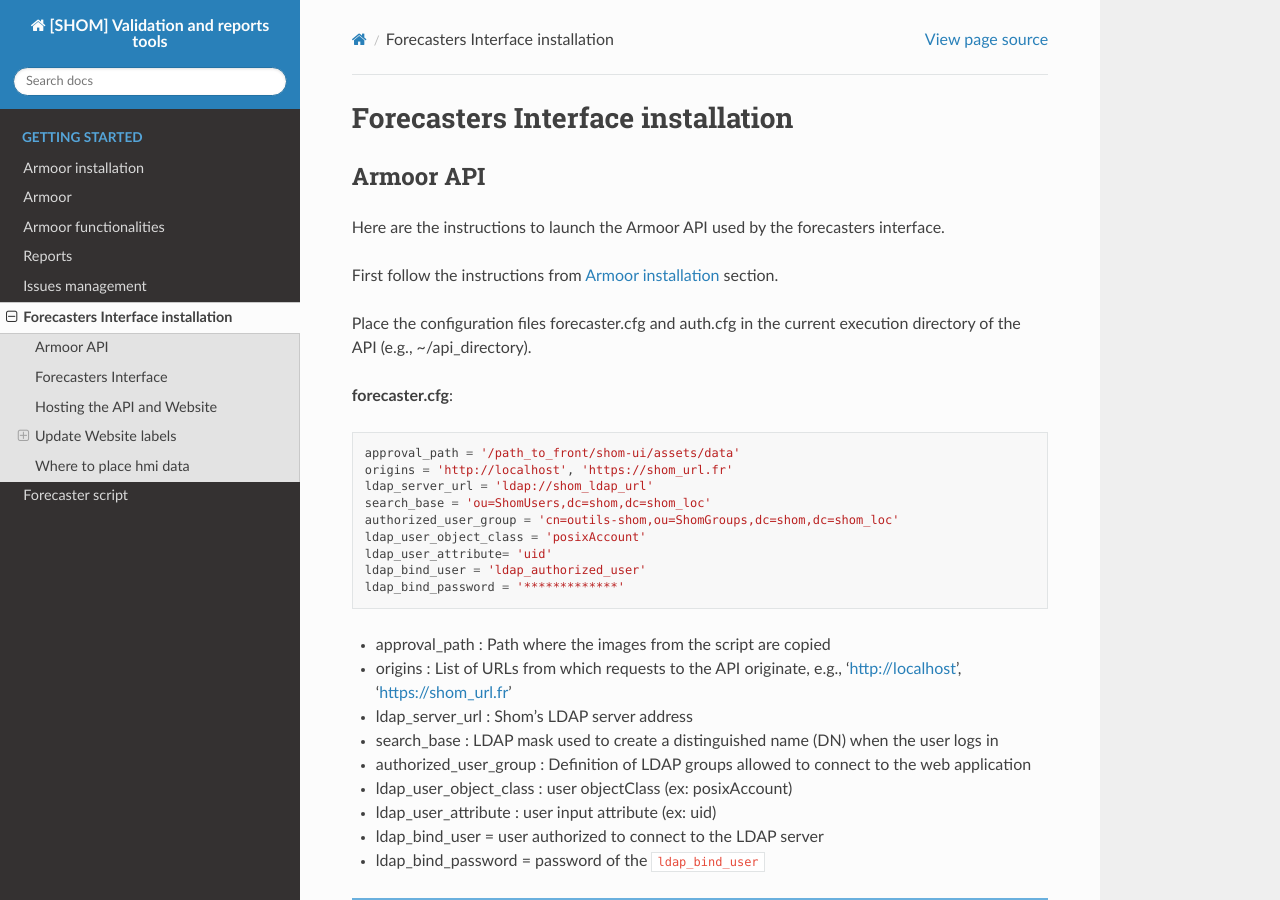
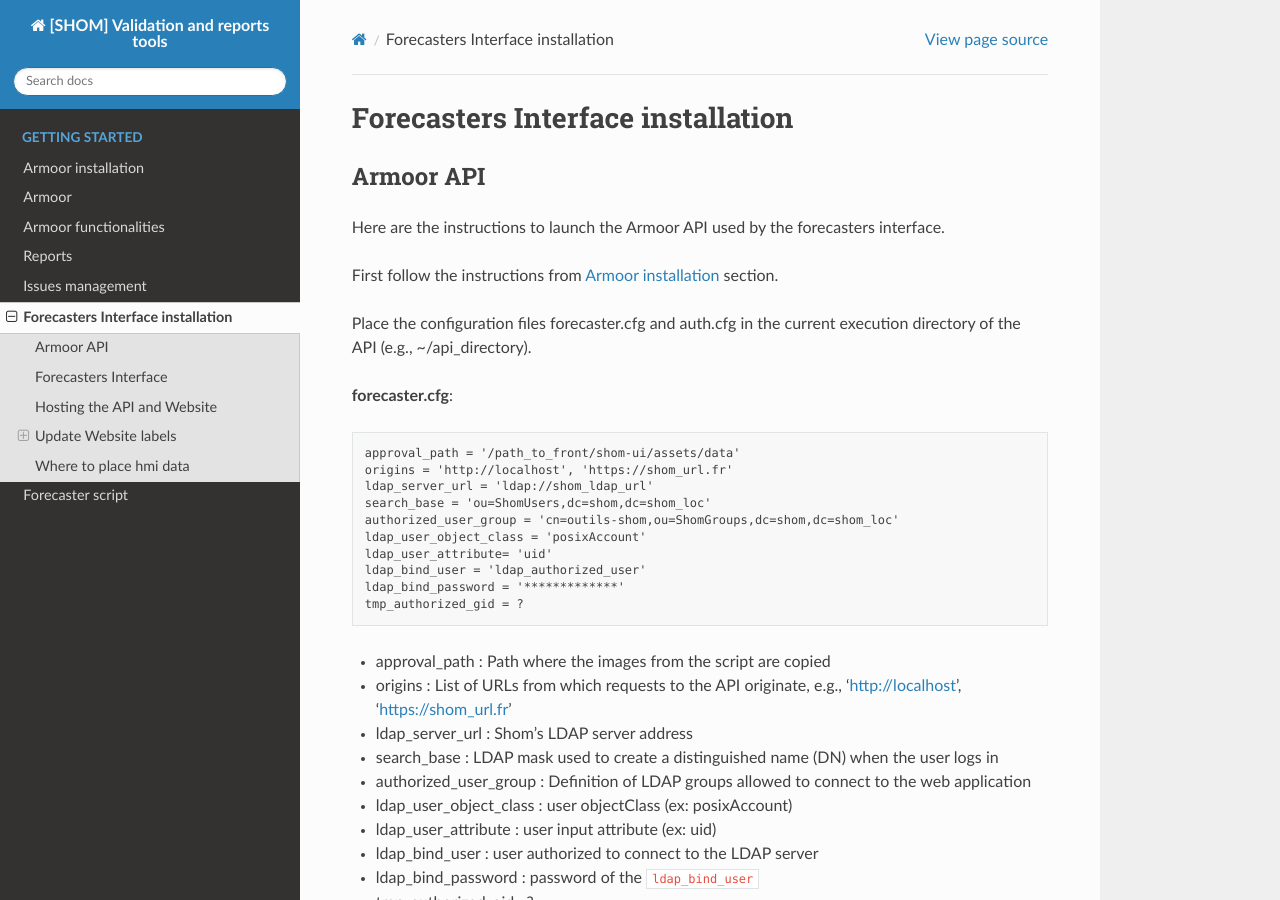
Before and after one commit to shom-fr/armoor, a Sphinx documentation site: the page built from docs/source/hmi_install.rst, in a window 1280 px wide and 900 px high. Built offline with Sphinx 7.4.7 and the Read the Docs theme 2.0.0, drawn with Linux system fonts in a browser that asks for light colours.

Commit message:
#100 memberOf or gidNumber

```diff
--- a/docs/source/hmi_install.rst
+++ b/docs/source/hmi_install.rst
@@ -21,6 +21,7 @@ Place the configuration files forecaster.cfg and auth.cfg in the current executi
     ldap_user_attribute= 'uid'
     ldap_bind_user = 'ldap_authorized_user'
     ldap_bind_password = '*************'
+    tmp_authorized_gid = ?
 
 * approval_path : Path where the images from the script are copied
 * origins : List of URLs from which requests to the API originate, e.g., 'http://localhost', 'https://shom_url.fr'
@@ -29,8 +30,9 @@ Place the configuration files forecaster.cfg and auth.cfg in the current executi
 * authorized_user_group : Definition of LDAP groups allowed to connect to the web application
 * ldap_user_object_class : user objectClass (ex: posixAccount)
 * ldap_user_attribute : user input attribute (ex: uid)
-* ldap_bind_user = user authorized to connect to the LDAP server
-* ldap_bind_password = password of the ``ldap_bind_user``
+* ldap_bind_user : user authorized to connect to the LDAP server
+* ldap_bind_password : password of the ``ldap_bind_user``
+* tmp_authorized_gid : ?
 
 .. NOTE::
 
```
Also changed, not shown: 3 other files.
